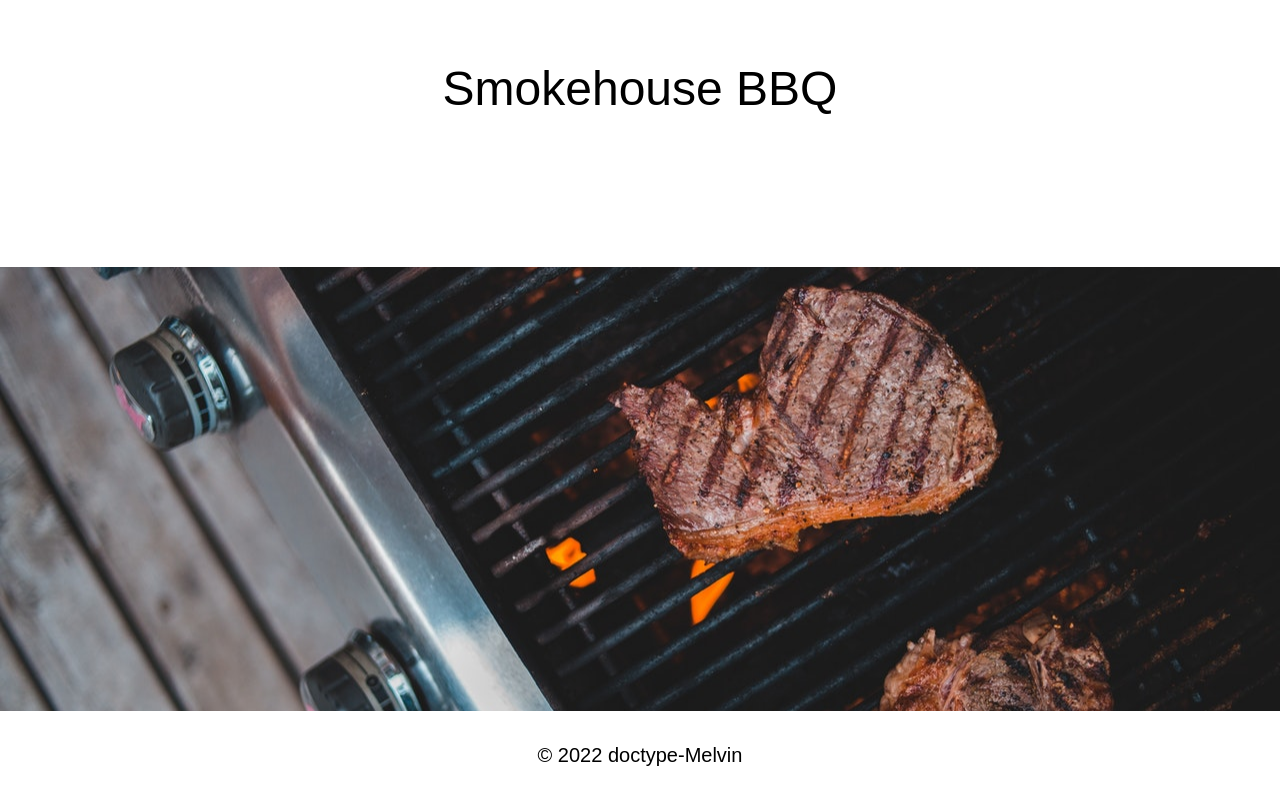
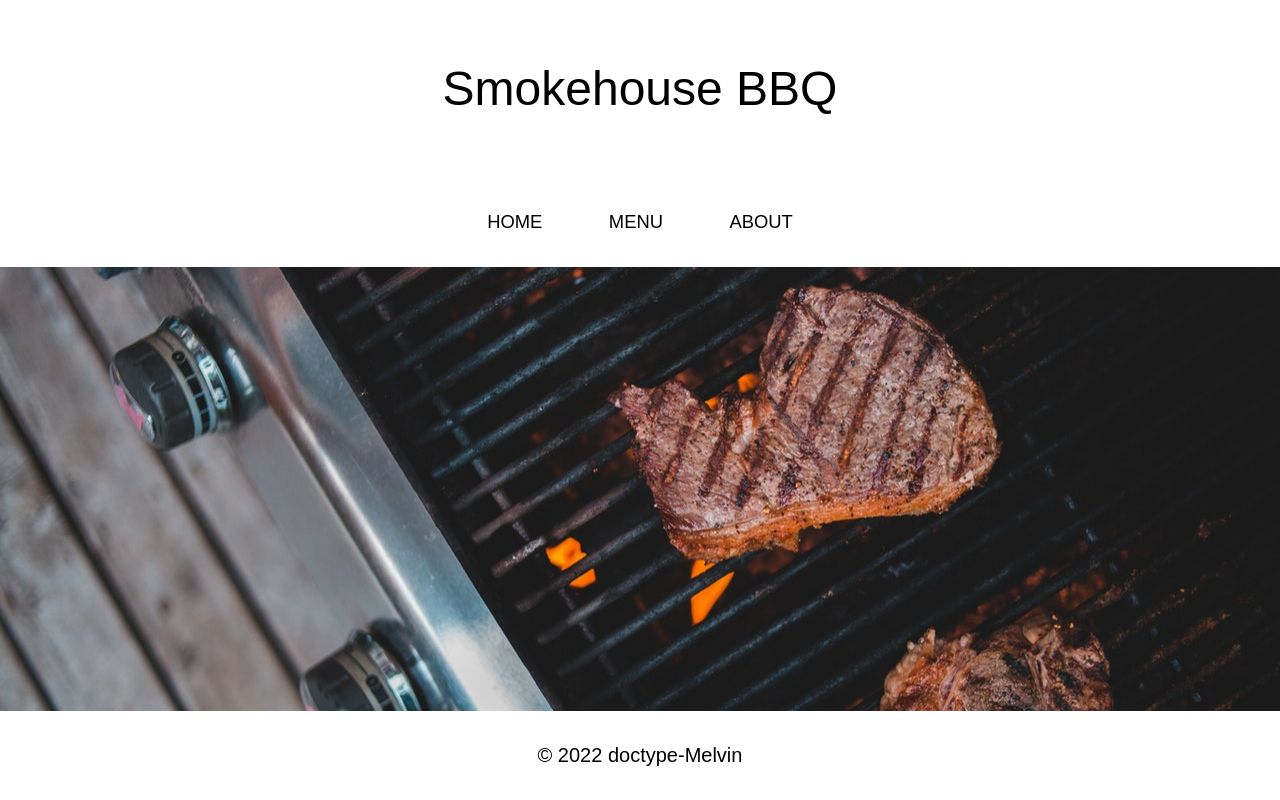
Before and after one commit to doctype-Melvin/restaurant-page, a website built with webpack: page dist/index.html in a window 1280 px wide. Built offline with nearby package versions, Linux system fonts and the light colour scheme.

Commit message:
adds nav links

```diff
--- a/src/index.js
+++ b/src/index.js
@@ -17,11 +17,33 @@ const elementFactory = (html, css) => {
 }
 
 //All basic html elements
-const header = elementFactory('header', 'header');
-const nav = elementFactory('nav', 'nav');
-const main = elementFactory('div', 'main');
-const footer = elementFactory('footer', 'footer');
+const makeContent = (()=>{
+    const header = elementFactory('header', 'header');
+    const nav = elementFactory('nav', 'nav');
+    const btnCt = elementFactory('div', 'btnCt')
+        const btnHome = elementFactory('button', 'Btn');
+        const btnMenu = elementFactory('button', 'Btn');
+        const btnAbout = elementFactory('button', 'Btn');
+    const main = elementFactory('div', 'main');
+    const footer = elementFactory('footer', 'footer');
+return{
+    header,
+    nav,
+    btnAbout,
+    btnHome,
+    btnMenu,
+    main,
+    footer,
+    btnCt
+}
+})()
 
-//Text contents
-header.textContent = 'Smokehouse BBQ';
-footer.textContent = '© 2022 doctype-Melvin'
+
+//Element edits
+makeContent.nav.append(makeContent.btnCt)
+makeContent.btnCt.append(makeContent.btnHome, makeContent.btnMenu, makeContent.btnAbout) //Creates buttons in nav element
+makeContent.btnHome.textContent = 'HOME';
+makeContent.btnMenu.textContent = 'MENU';
+makeContent.btnAbout.textContent = 'ABOUT'
+makeContent.header.textContent = 'Smokehouse BBQ';
+makeContent.footer.textContent = '© 2022 doctype-Melvin'
--- a/src/style.css
+++ b/src/style.css
@@ -12,15 +12,36 @@ html, body {
 }
 
 .header{
+    display: flex;
+    justify-content: center;
+    align-items: center;
     font-size: 3rem;
 }
 
-.header, .nav {
+.nav {
+    display: grid;
+    grid-template-columns: 1fr 1fr 1fr;
+    grid-template-rows: 1fr;
+}
+
+.btnCt {
+    grid-area: 1 / 2 / 2 / 3;
     display: flex;
-    justify-content: center;
+    justify-content: space-evenly;
     align-items: center;
 }
 
+.Btn {
+    width: fit-content;
+    background: none;
+    border: none;
+    font-size: 1.15rem;
+}
+
+.Btn:hover{
+    border-bottom: solid 1px black;
+    cursor: pointer;
+}
 .main {
     background-image: url(./pexels-erik-mclean-4061451.jpg);
     background-repeat: no-repeat;
```
